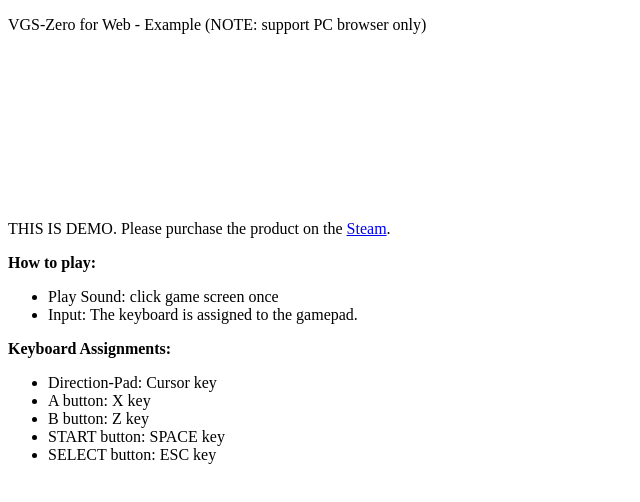
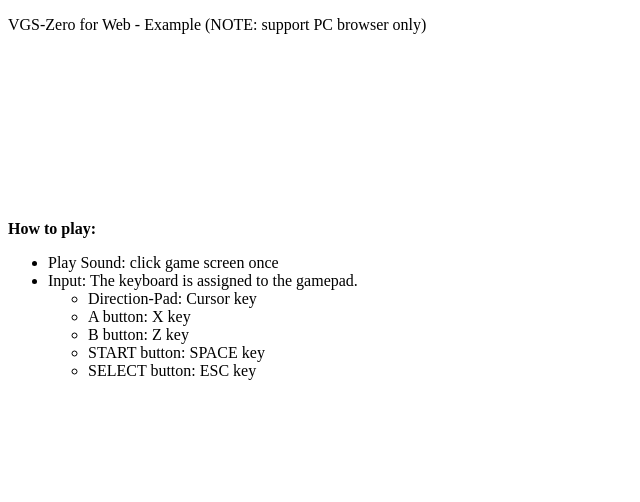
Before and after one commit to suzukiplan/vgszero-web, a plain HTML site: page public/index.html in a window 1280 px wide. Shown: the whole page, without its empty margins (0-640 px from the left). Drawn offline with Linux system fonts and the light colour scheme; a script that the page names is missing.

Commit message:
correct screen

```diff
--- a/public/index.html
+++ b/public/index.html
@@ -18,16 +18,10 @@
     </script>
     <script src="index.js"></script>
 
-    <p>THIS IS DEMO. Please purchase the product on the <a target="_blank" href="https://t.co/k7yWpi6llD">Steam</a>.</p>
-
     <p><b>How to play:</b><br>
     <ul>
         <li>Play Sound: click game screen once</li>
         <li>Input: The keyboard is assigned to the gamepad.</li>
-    </ul>
-    </p>
-
-    <p><b>Keyboard Assignments:</b><br>
         <ul>
             <li>Direction-Pad: Cursor key</li>
             <li>A button: X key</li>
@@ -35,6 +29,7 @@
             <li>START button: SPACE key</li>
             <li>SELECT button: ESC key</li>
         </ul>
+    </ul>
     </p>
 </body>
 
```
Also changed, not shown: preview.png (deleted), screenshot.png (added), 1 other file. Lines whose indentation alone changed are shown as unchanged.
